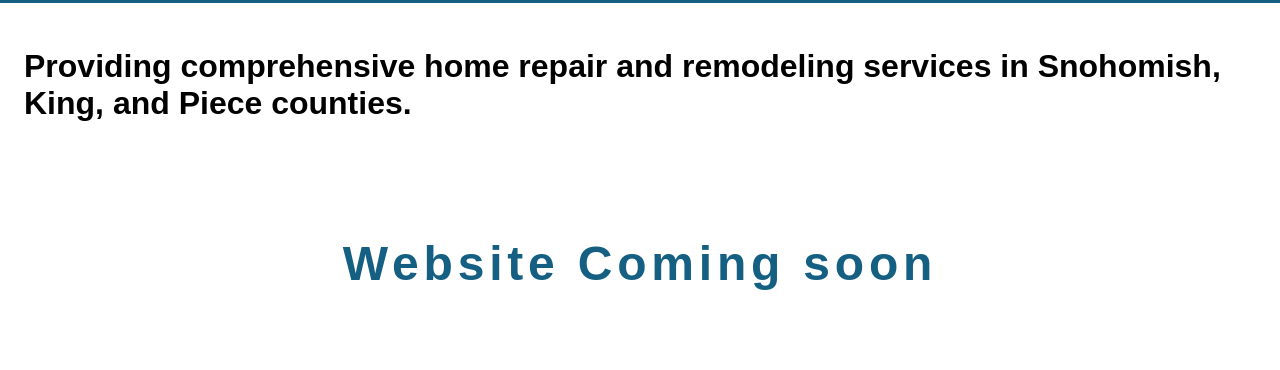
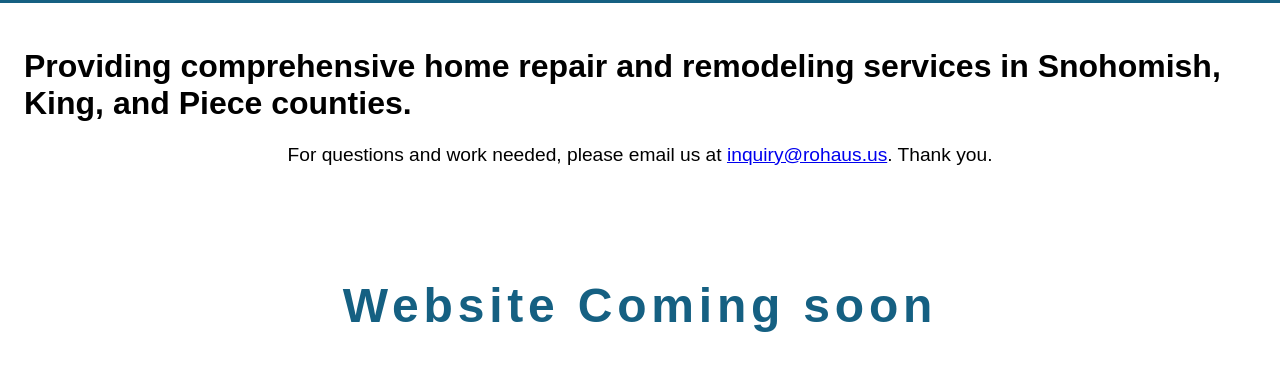
Before and after one commit to henryro011773/ROHAUS, a plain HTML site: page index.html in a window 1280 px wide. Shown: the part 316-686 px from the top of the page. Drawn offline with Linux system fonts and the light colour scheme.

Commit message:
adding contact info

```diff
--- a/index.html
+++ b/index.html
@@ -22,6 +22,14 @@
 
 <main>
   <h1>Providing comprehensive home repair and remodeling services in Snohomish, King, and Piece counties.</h1>
+  <p style="
+  margin-top: 12px;
+  font-size: 1.2rem;
+  text-align: center;
+">
+  For questions and work needed, please email us at
+  <a href="mailto:inquiry@rohaus.us">inquiry@rohaus.us</a>. Thank you.
+</p>
 <div style="
   display: flex;
   justify-content: center;
```
